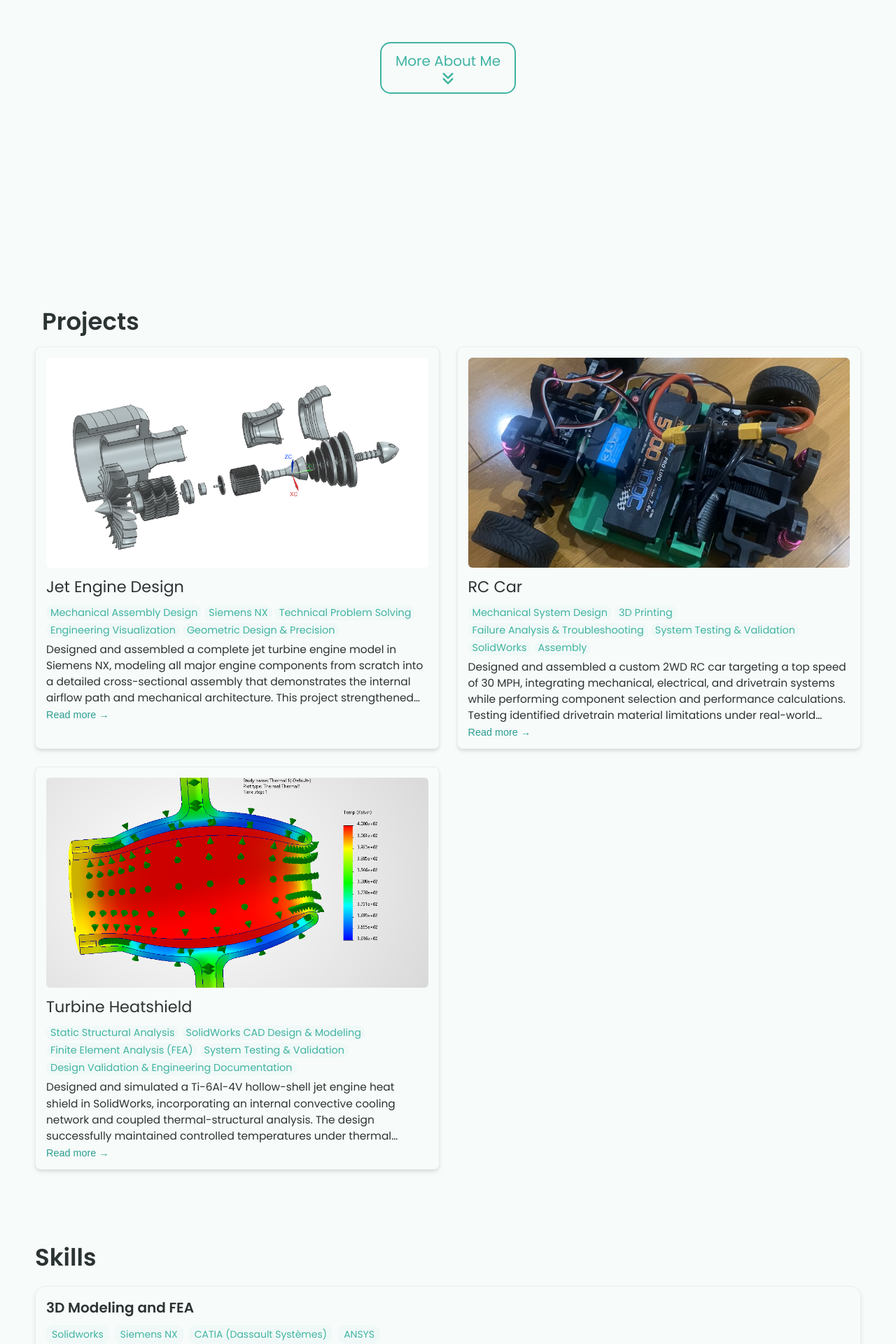
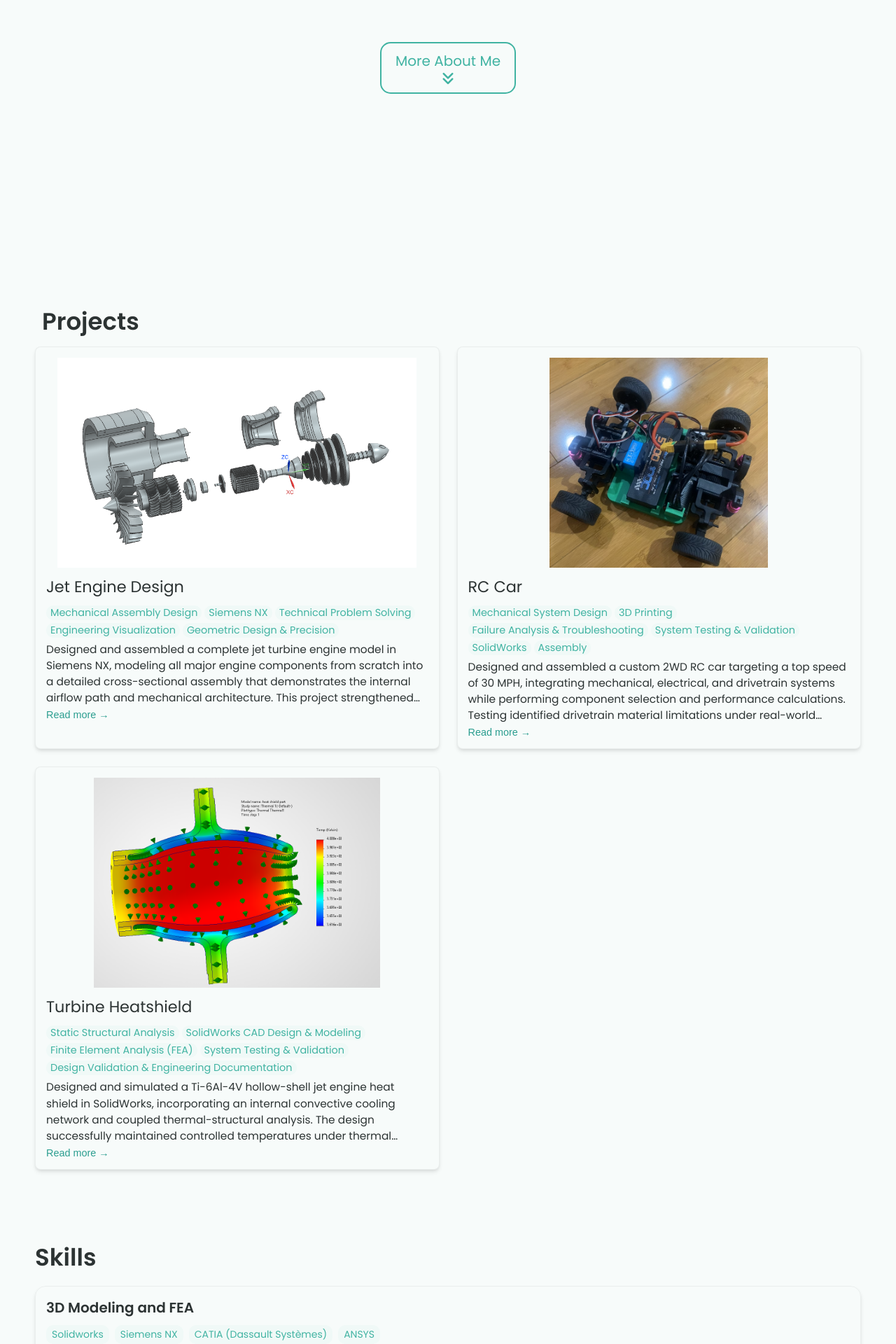
Before and after one commit to AdrianCieslak0423/AdrianCieslak0423.github.io, a Jekyll site: the page built from index.html, in a window 1280 px wide. Shown: the part 599-2519 px from the top of the page at 70% size. Built offline with Jekyll 4.4.1, drawn with Linux system fonts in a browser that asks for light colours.

Commit message:
Update styles.css

```diff
--- a/css/styles.css
+++ b/css/styles.css
@@ -315,8 +315,7 @@ nav .mobile-nav {
     width: 100%;
     max-width: 100%;
     height: 300px;
-    aspect-ratio: 3/1;
-    object-fit: cover;
+    object-fit: contain;
     display: block;
     border-radius: 6px;
     margin-bottom: 10px;
```
